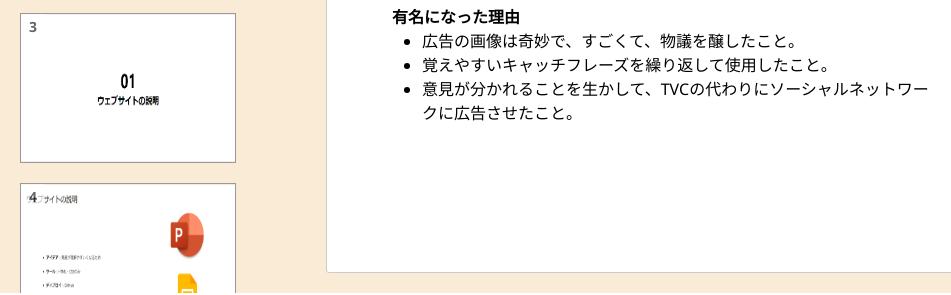
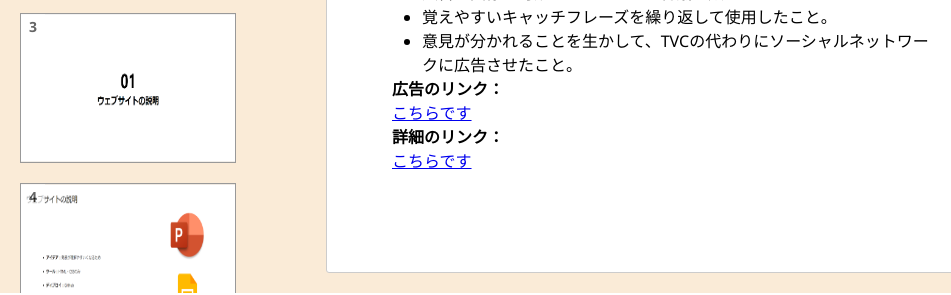
Before and after one commit to NguyenTaiThao/html_css, a plain HTML site: page page6.html in a window 1280 px wide. Shown: the part 427-722 px from the top of the page, 0-951 px from the left. Drawn offline with Linux system fonts and the light colour scheme.

Commit message:
feat: add link to report and sample

```diff
--- a/page6.html
+++ b/page6.html
@@ -142,6 +142,15 @@
                     意見が分かれることを生かして、TVCの代わりにソーシャルネットワークに広告させたこと。
                   </li>
                 </ul>
+                <b>広告のリンク：</b
+                ><a href="https://www.youtube.com/watch?v=IvykdsPU_G0"
+                  >こちらです</a
+                >
+                <b>詳細のリンク：</b
+                ><a
+                  href="https://docs.google.com/document/d/1Jy0_DF1s58dHewrFIch4QVxvuFUPl90Bpa95v9bXrmQ/edit?usp=sharing"
+                  >こちらです</a
+                >
               </div>
               <div class="image">
                 <div class="ad-name">
@@ -158,7 +167,7 @@
     <div class="footer">
       <div class="button-group">
         <a href="page5.html" class="btn util-btn back-btn"> 前 </a>
-        <a href="./fullscreen//f_page6.html" class="btn util-btn zoom-btn">
+        <a href="./fullscreen/f_page6.html" class="btn util-btn zoom-btn">
           [Zoom]
         </a>
         <a href="page7.html" class="btn util-btn next-btn"> 次 </a>
```
Also changed, not shown: fullscreen/f_page6.html (+9 -0 lines), page8.html (+1 -1 lines).
